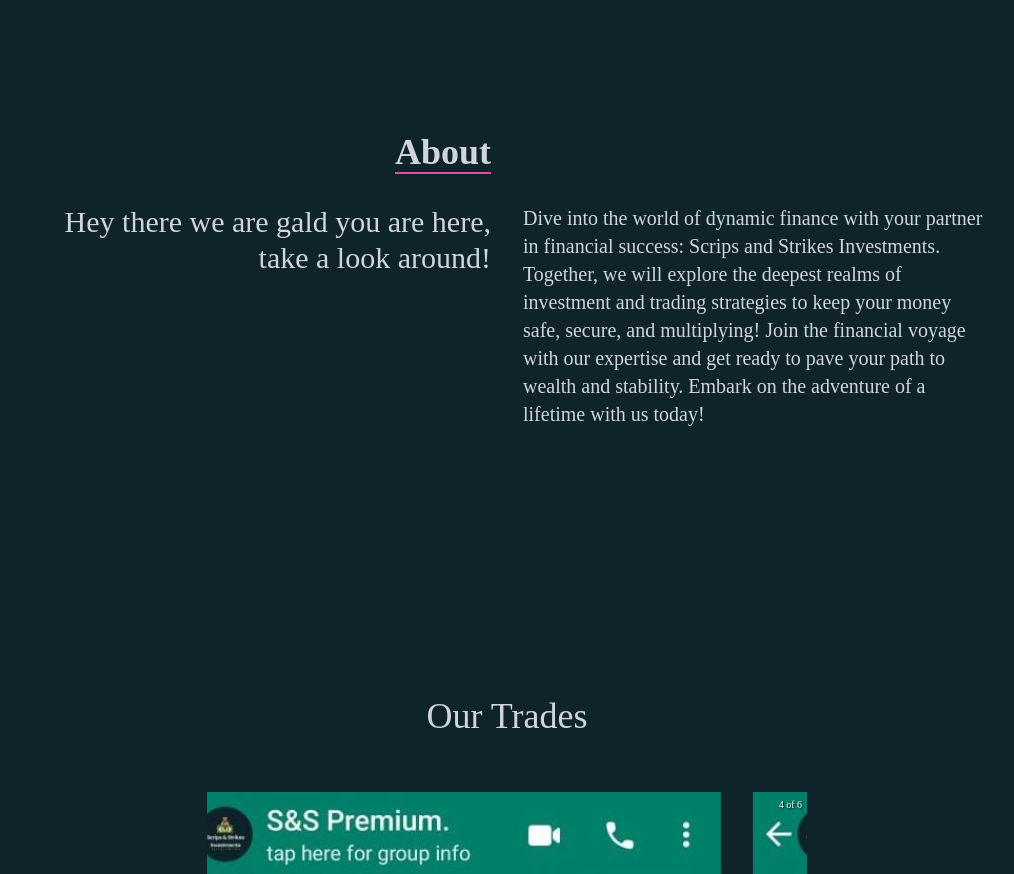
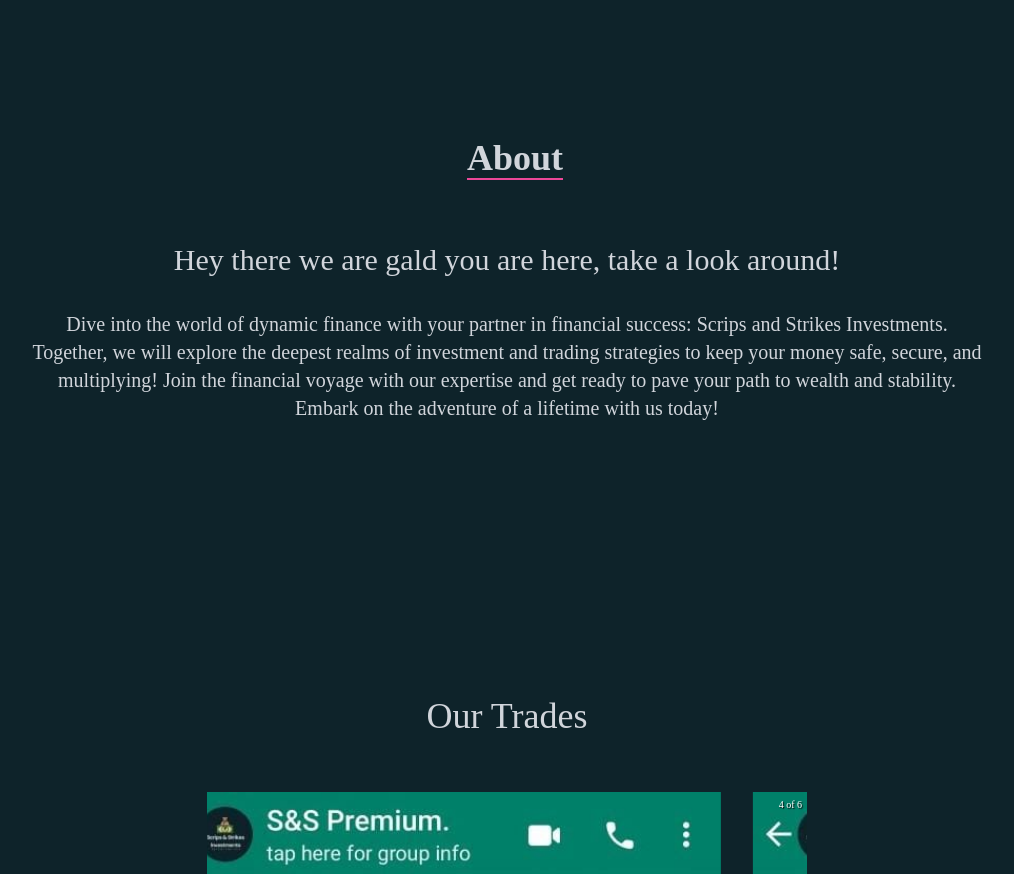
Before and after one commit to aryanthesaini/scripsandstrikes, a React (Create React App) app: page / in a window 1280 px wide. Shown: the part 920-1794 px from the top of the page, without its empty margins (133-1147 px from the left). Built offline with nearby package versions, Linux system fonts and the light colour scheme; the HTML template or start-up script is replaced by a standard one.

Commit message:
about us alignment fixed

```diff
--- a/src/components/About.jsx
+++ b/src/components/About.jsx
@@ -4,7 +4,7 @@
   return (
     <div name='about' className='w-full h-screen bg-[#0e232a] text-gray-300'>
       <div className='flex flex-col justify-center items-center w-full h-full'>
-        <div className='max-w-[1000px] w-full grid grid-cols-2 gap-8'>
+        <div className='max-w-[1000px] text-center'>
           <div className='sm:text-right pb-8 pl-4'>
             <p className='text-4xl font-bold inline border-b-2 border-pink-500'>
               About
@@ -12,8 +12,8 @@
           </div>
           <div></div>
         </div>
-        <div className='max-w-[1000px] w-full grid sm:grid-cols-2 gap-8 px-4'>
-          <div className='sm:text-right text-3xl'>
+        <div className='max-w-[1000px] w-full text-center px-6'>
+          <div className='py-8 text-3xl'>
             <p>Hey there we are gald you are here, take a look around!</p>
           </div>
           <div>
```
